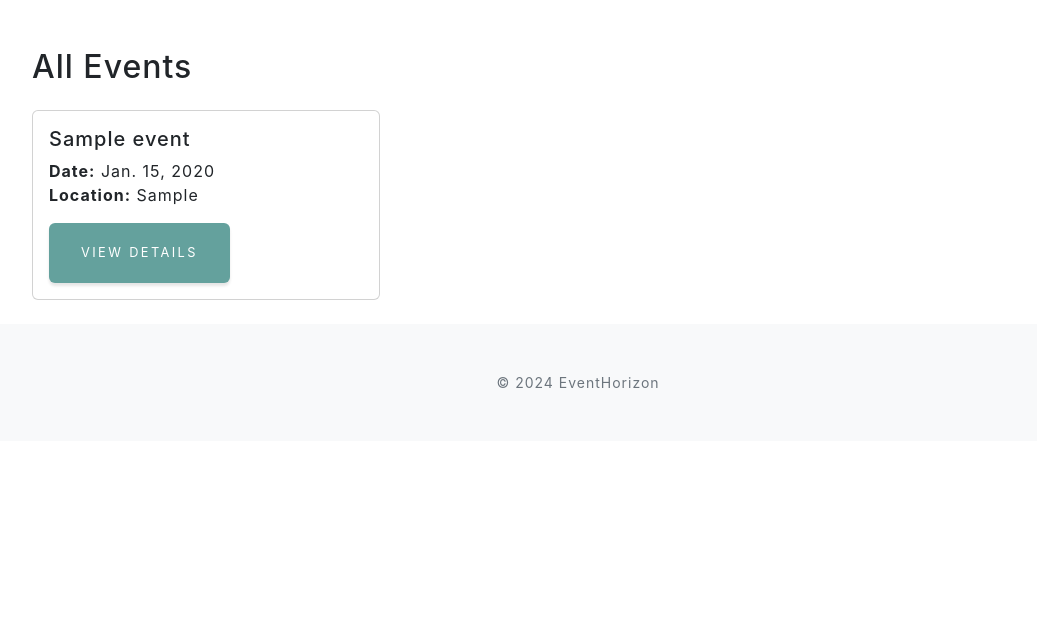
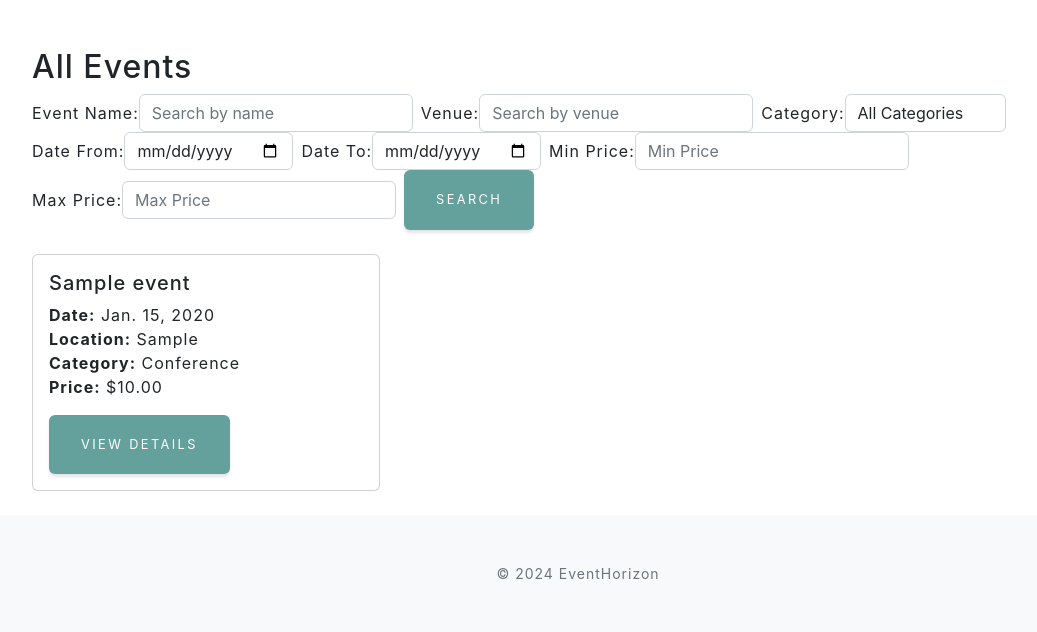
Before and after one commit to Kristiyand97/Event-System-Management, a Django app: page /events/ in a window 1280 px wide. Shown: the part 800-1432 px from the top of the page, without its empty margins (62-1099 px from the left). Before the commit the page ends 1188 px from the top, so only its background shows below. Run offline with Django 5.2, Linux system fonts and the light colour scheme; tables that the repository leaves empty hold one stand-in row (values such as "Sample post"); some libraries are stand-ins or nearby versions.

Commit message:
Event Search and Filtering added.

```diff
--- a/event_management/core/templates/core/home.html
+++ b/event_management/core/templates/core/home.html
@@ -1,7 +1,7 @@
 {% extends "base.html" %}
 
 {% block content %}
-<div class="container mt-5">
+<div class="container mt-5" id="home">
     <h2>{{ title }}</h2>
     <div class="row mt-4">
         {% for event in events %}
--- a/event_management/event_management/templates/base.html
+++ b/event_management/event_management/templates/base.html
@@ -29,7 +29,7 @@
                     <li class="nav-item"><a class="nav-link js-scroll-trigger" href="{% url 'about' %}#about">About</a></li>
                     <li class="nav-item"><a class="nav-link js-scroll-trigger" href="{% url 'services' %}#services">Services</a></li>
                     <li class="nav-item"><a class="nav-link js-scroll-trigger" href="{% url 'contact' %}#contact">Contact</a></li>
-                    <li class="nav-item"><a class="nav-link js-scroll-trigger" href="{% url 'event_list' %}">Events</a></li>
+                    <li class="nav-item"><a class="nav-link js-scroll-trigger" href="{% url 'event_list' %}#event_list">Events</a></li>
                     {% if user.is_authenticated %}
                         <li class="nav-item"><a class="nav-link js-scroll-trigger" href="{% url 'profile' %}#profile">Profile</a></li>
                         <li class="nav-item">
--- a/event_management/event_management/urls.py
+++ b/event_management/event_management/urls.py
@@ -7,7 +7,7 @@ from event_management import settings
 urlpatterns = [
     path('admin/', admin.site.urls),
     path('', include('core.urls')),  # Include core.urls at the root
-    path('api/', include('users.urls')),
+    path('users/', include('users.urls')),
     path('events/', include('events.urls')),
     path('tickets/', include('tickets.urls')),
 ]
--- a/event_management/events/forms.py
+++ b/event_management/events/forms.py
@@ -14,3 +14,13 @@ class EventForm(forms.ModelForm):
             'category': forms.Select(attrs={'class': 'form-control'}),
             'ticket_price': forms.NumberInput(attrs={'class': 'form-control', 'placeholder': 'Ticket Price'}),
         }
+
+
+class EventSearchForm(forms.Form):
+    name = forms.CharField(required=False, label='Event Name', widget=forms.TextInput(attrs={'class': 'form-control', 'placeholder': 'Search by name'}))
+    venue = forms.CharField(required=False, label='Venue', widget=forms.TextInput(attrs={'class': 'form-control', 'placeholder': 'Search by venue'}))
+    category = forms.ChoiceField(choices=[('', 'All Categories')] + Event.CATEGORY_CHOICES, required=False, label='Category', widget=forms.Select(attrs={'class': 'form-control'}))
+    date_from = forms.DateField(required=False, label='Date From', widget=forms.DateInput(attrs={'class': 'form-control', 'type': 'date'}))
+    date_to = forms.DateField(required=False, label='Date To', widget=forms.DateInput(attrs={'class': 'form-control', 'type': 'date'}))
+    min_price = forms.DecimalField(required=False, label='Min Price', widget=forms.NumberInput(attrs={'class': 'form-control', 'placeholder': 'Min Price'}))
+    max_price = forms.DecimalField(required=False, label='Max Price', widget=forms.NumberInput(attrs={'class': 'form-control', 'placeholder': 'Max Price'}))
--- a/event_management/events/templates/events/event_detail.html
+++ b/event_management/events/templates/events/event_detail.html
@@ -5,8 +5,10 @@
     <h1>{{ event.name }}</h1>
     <p><strong>Date:</strong> {{ event.date }}</p>
     <p><strong>Location:</strong> {{ event.venue }}</p>
+    <p><strong>Category:</strong> {{ event.get_category_display }}</p>
     <p><strong>Description:</strong> {{ event.description }}</p>
-     <p><strong>Ticket Price:</strong> ${{ event.ticket_price }}</p>
+    <p><strong>Ticket Price:</strong> ${{ event.ticket_price }}</p>
+
     {% if user.is_authenticated %}
         <a href="{% url 'purchase_ticket' event.id %}" class="btn btn-primary">Purchase Ticket</a>
     {% else %}
--- a/event_management/events/templates/events/event_list.html
+++ b/event_management/events/templates/events/event_list.html
@@ -1,8 +1,42 @@
 {% extends "base.html" %}
 
 {% block content %}
-<div class="container mt-5">
+<div class="container mt-5" id="event_list">
     <h2>All Events</h2>
+
+    <!-- Search and Filter Form -->
+    <form method="get" class="form-inline mb-4">
+        <div class="form-group mr-2">
+            {{ form.name.label_tag }}
+            {{ form.name }}
+        </div>
+        <div class="form-group mr-2">
+            {{ form.venue.label_tag }}
+            {{ form.venue }}
+        </div>
+        <div class="form-group mr-2">
+            {{ form.category.label_tag }}
+            {{ form.category }}
+        </div>
+        <div class="form-group mr-2">
+            {{ form.date_from.label_tag }}
+            {{ form.date_from }}
+        </div>
+        <div class="form-group mr-2">
+            {{ form.date_to.label_tag }}
+            {{ form.date_to }}
+        </div>
+        <div class="form-group mr-2">
+            {{ form.min_price.label_tag }}
+            {{ form.min_price }}
+        </div>
+        <div class="form-group mr-2">
+            {{ form.max_price.label_tag }}
+            {{ form.max_price }}
+        </div>
+        <button type="submit" class="btn btn-primary">Search</button>
+    </form>
+
     <div class="row mt-4">
         {% for event in events %}
         <div class="col-md-4 mb-4">
@@ -11,12 +45,16 @@
                     <h5 class="card-title">{{ event.name }}</h5>
                     <p class="card-text">
                         <strong>Date:</strong> {{ event.date }}<br>
-                        <strong>Location:</strong> {{ event.venue }}
+                        <strong>Location:</strong> {{ event.venue }}<br>
+                        <strong>Category:</strong> {{ event.get_category_display }}<br>
+                        <strong>Price:</strong> ${{ event.ticket_price }}
                     </p>
                     <a href="{% url 'event_detail' event.pk %}" class="btn btn-primary">View Details</a>
                 </div>
             </div>
         </div>
+        {% empty %}
+        <p>No events found.</p>
         {% endfor %}
     </div>
 </div>
--- a/event_management/events/views.py
+++ b/event_management/events/views.py
@@ -4,7 +4,7 @@ from django.urls import reverse
 from django.views.generic import ListView, DetailView
 from rest_framework import viewsets
 
-from .forms import EventForm
+from .forms import EventForm, EventSearchForm
 from .models import Event
 from .serializers import EventSerializer
 
@@ -66,3 +66,94 @@ class UserEventListView(ListView):
 
     def get_queryset(self):
         return Event.objects.filter(organizer=self.request.user)
+
+
+
+class EventListView(ListView):
+    model = Event
+    template_name = 'events/event_list.html'
+    context_object_name = 'events'
+
+    def get_queryset(self):
+        queryset = Event.objects.all()
+
+        # Get the form values
+        name = self.request.GET.get('name')
+        venue = self.request.GET.get('venue')
+        category = self.request.GET.get('category')
+        date_from = self.request.GET.get('date_from')
+        date_to = self.request.GET.get('date_to')
+        min_price = self.request.GET.get('min_price')
+        max_price = self.request.GET.get('max_price')
+
+        # Filter by name
+        if name:
+            queryset = queryset.filter(name__icontains=name)
+
+        # Filter by venue
+        if venue:
+            queryset = queryset.filter(venue__icontains=venue)
+
+        # Filter by category
+        if category:
+            queryset = queryset.filter(category=category)
+
+        # Filter by date range
+        if date_from:
+            queryset = queryset.filter(date__gte=date_from)
+        if date_to:
+            queryset = queryset.filter(date__lte=date_to)
+
+        # Filter by price range
+        if min_price:
+            queryset = queryset.filter(ticket_price__gte=min_price)
+        if max_price:
+            queryset = queryset.filter(ticket_price__lte=max_price)
+
+        return queryset
+
+    def get_context_data(self, **kwargs):
+        context = super().get_context_data(**kwargs)
+        context['form'] = EventSearchForm(self.request.GET or None)
+        return context
+
+
+class UserEventListView(ListView):
+    model = Event
+    template_name = 'events/user_event_list.html'
+    context_object_name = 'events'
+
+    def get_queryset(self):
+        queryset = Event.objects.filter(organizer=self.request.user)
+
+        # Get the form values
+        name = self.request.GET.get('name')
+        venue = self.request.GET.get('venue')
+        category = self.request.GET.get('category')
+        date_from = self.request.GET.get('date_from')
+        date_to = self.request.GET.get('date_to')
+
+        # Filter by name
+        if name:
+            queryset = queryset.filter(name__icontains=name)
+
+        # Filter by venue
+        if venue:
+            queryset = queryset.filter(venue__icontains=venue)
+
+        # Filter by category
+        if category:
+            queryset = queryset.filter(category=category)
+
+        # Filter by date range
+        if date_from:
+            queryset = queryset.filter(date__gte=date_from)
+        if date_to:
+            queryset = queryset.filter(date__lte=date_to)
+
+        return queryset
+
+    def get_context_data(self, **kwargs):
+        context = super().get_context_data(**kwargs)
+        context['form'] = EventSearchForm(self.request.GET or None)
+        return context
--- a/event_management/users/templates/users/profile.html
+++ b/event_management/users/templates/users/profile.html
@@ -1,7 +1,7 @@
 {% extends "base.html" %}
 
 {% block content %}
-<div class="container mt-5">
+<div class="container mt-5" id="profile">
     <h2>User Profile</h2>
 
     <!-- Profile Information -->
--- a/event_management/users/urls.py
+++ b/event_management/users/urls.py
@@ -2,7 +2,8 @@
 
 from django.urls import path, include
 from rest_framework.routers import DefaultRouter
-from .views import UserViewSet, RegisterView, CustomLoginView, CustomLogoutView, CustomPasswordResetView, profile
+from .views import UserViewSet, RegisterView, CustomLoginView, CustomLogoutView, CustomPasswordResetView, profile, \
+    CustomPasswordResetDoneView, CustomPasswordResetConfirmView, CustomPasswordResetCompleteView
 from django.contrib.auth import views as auth_views
 
 router = DefaultRouter()
@@ -14,8 +15,8 @@ urlpatterns = [
     path('login/', CustomLoginView.as_view(), name='login'),
     path('logout/', CustomLogoutView.as_view(), name='logout'),
     path('password_reset/', CustomPasswordResetView.as_view(), name='password_reset'),
-    path('password_reset/done/', auth_views.PasswordResetDoneView.as_view(template_name='registration/password_reset_done.html'), name='password_reset_done'),
-    path('reset/<uidb64>/<token>/', auth_views.PasswordResetConfirmView.as_view(template_name='registration/password_reset_confirm.html'), name='password_reset_confirm'),
-    path('reset/done/', auth_views.PasswordResetCompleteView.as_view(template_name='registration/password_reset_complete.html'), name='password_reset_complete'),
+    path('password_reset/done/', CustomPasswordResetDoneView.as_view(), name='password_reset_done'),
+    path('reset/<uidb64>/<token>/', CustomPasswordResetConfirmView.as_view(), name='password_reset_confirm'),
+    path('reset/done/', CustomPasswordResetCompleteView.as_view(), name='password_reset_complete'),
     path('profile/', profile, name='profile'),
 ]
```
Also changed, not shown: event_management/events/templates/events/user_event_list.html (+31 -1 lines), event_management/leetcode.py (deleted, +0 -9 lines), event_management/users/views.py (+25 -1 lines).
